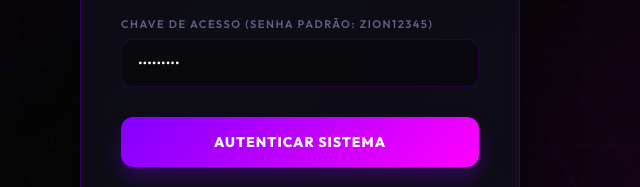
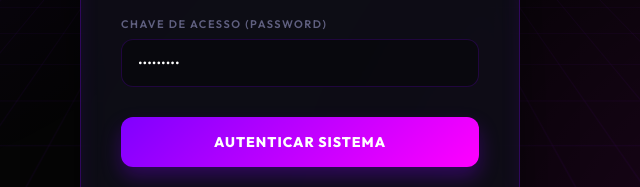
Before and after one commit to weidilabruna-art/upzimo, a plain HTML site: page index.html in a window 1280 px wide. Shown: the part 420-607 px from the top of the page, 340-980 px from the left. Drawn offline with Linux system fonts and the light colour scheme.

Commit message:
Update index.html

```diff
--- a/index.html
+++ b/index.html
@@ -411,7 +411,7 @@
                         <input type="email" id="email" placeholder="nome@exemplo.com">
                     </div>
                     <div class="field">
-                        <label>Chave de Acesso (Senha padrão: Zion12345)</label>
+                        <label>Chave de Acesso (password)</label>
                         <input type="password" id="password" placeholder="••••••••" value="Zion12345">
                     </div>
                     <button class="btn btn-primary" onclick="handleLogin()">Autenticar Sistema</button>
```
